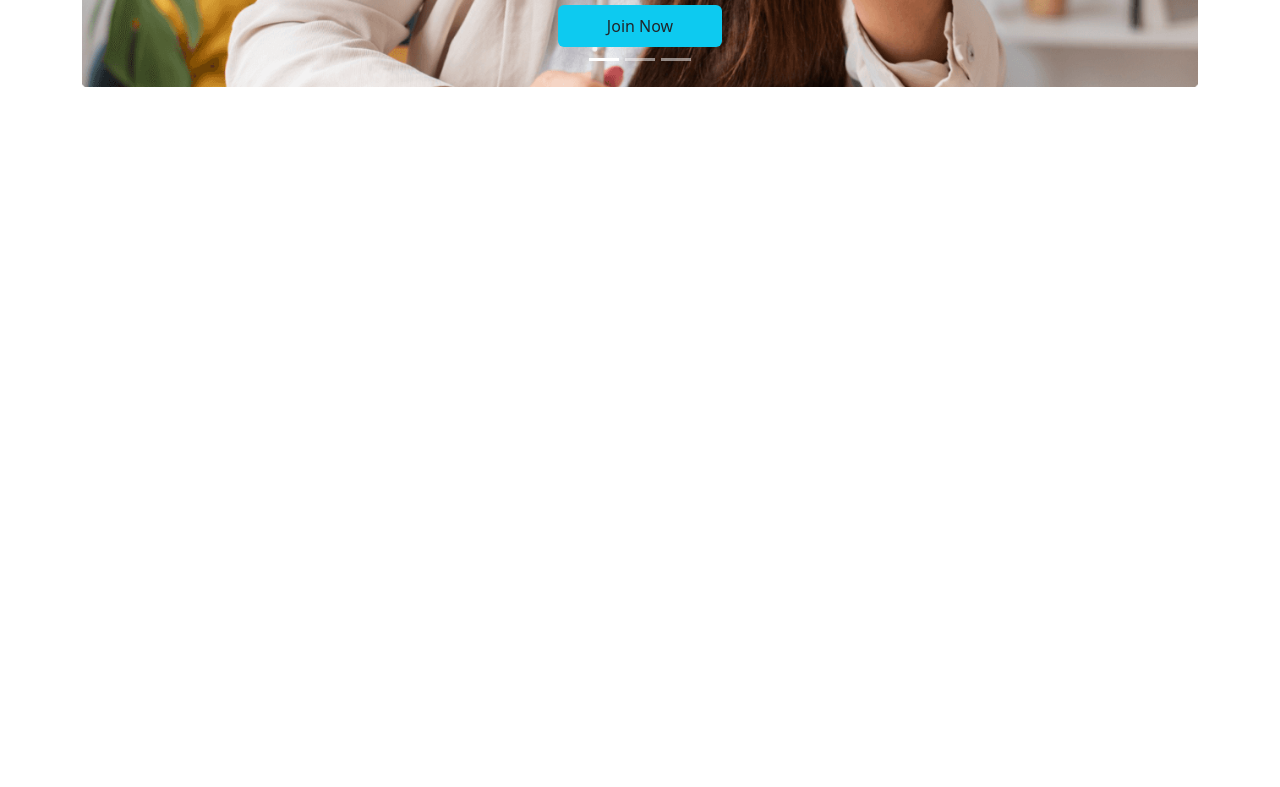
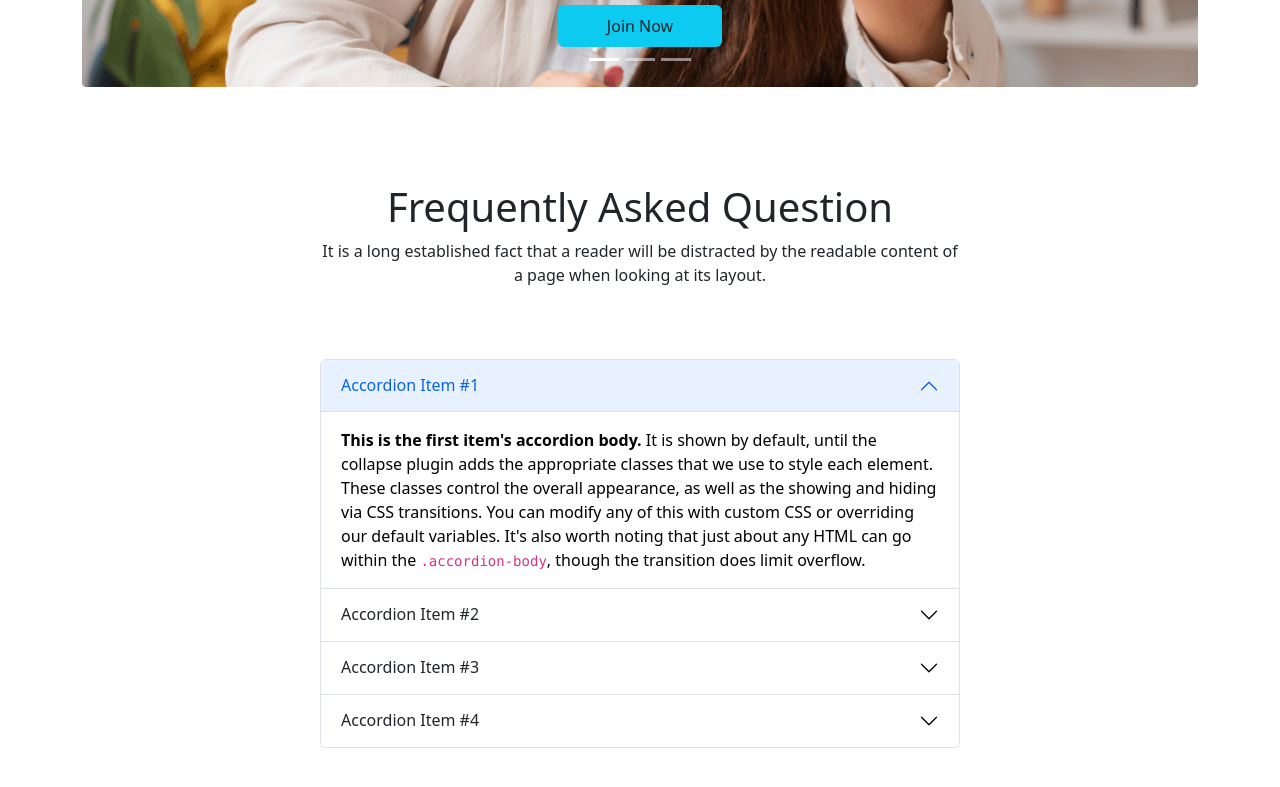
Before and after one commit to sobahan-ali/Edu-Center, a plain HTML site: page index.html in a window 1280 px wide. Shown: the part 587-1374 px from the top of the page. Before the commit the page ends 800 px from the top, so only its background shows below. Drawn offline with nearby package versions, Linux system fonts and the light colour scheme.

Commit message:
frequently asked question part addeded

```diff
--- a/index.html
+++ b/index.html
@@ -30,10 +30,13 @@
               </ul>
           </div>
         </div>
-     </header>
+     </nav>
+
      <!-- --------------------navbar end------------------------- -->
 
+
      <!-- --------------------banner carousel start------------------------- -->
+
       <section>
           <div id="carouselExampleCaptions" class="container carousel slide" data-bs-ride="false">
             <div class="carousel-indicators">
@@ -77,7 +80,75 @@
             </button>
           </div>
       </section>
+    </header>
      <!-- --------------------banner carousel end------------------------- -->
+
+    <main>
+       <!-- ---------------frequently asked section start---------------------- -->
+       <section class="w-50 mx-auto my-5 py-5">
+          <h1 class="text-center">Frequently Asked Question</h1>
+          <p class="text-center">It is a long established fact that a reader will be distracted by the readable content of a page when looking at its layout.</p>
+            <div class="row row-cols-1 g-4 mt-5">
+              <div class="col-12">
+                <div class="card border-0">
+                  <div class="accordion" id="accordionExample">
+                    <div class="accordion-item">
+                      <h2 class="accordion-header" id="headingOne">
+                        <button class="accordion-button" type="button" data-bs-toggle="collapse" data-bs-target="#collapseOne" aria-expanded="true" aria-controls="collapseOne">
+                          Accordion Item #1
+                        </button>
+                      </h2>
+                      <div id="collapseOne" class="accordion-collapse collapse show" aria-labelledby="headingOne" data-bs-parent="#accordionExample">
+                        <div class="accordion-body">
+                          <strong>This is the first item's accordion body.</strong> It is shown by default, until the collapse plugin adds the appropriate classes that we use to style each element. These classes control the overall appearance, as well as the showing and hiding via CSS transitions. You can modify any of this with custom CSS or overriding our default variables. It's also worth noting that just about any HTML can go within the <code>.accordion-body</code>, though the transition does limit overflow.
+                        </div>
+                      </div>
+                    </div>
+                    <div class="accordion-item">
+                      <h2 class="accordion-header" id="headingTwo">
+                        <button class="accordion-button collapsed" type="button" data-bs-toggle="collapse" data-bs-target="#collapseTwo" aria-expanded="false" aria-controls="collapseTwo">
+                          Accordion Item #2
+                        </button>
+                      </h2>
+                      <div id="collapseTwo" class="accordion-collapse collapse" aria-labelledby="headingTwo" data-bs-parent="#accordionExample">
+                        <div class="accordion-body">
+                          <strong>This is the second item's accordion body.</strong> It is hidden by default, until the collapse plugin adds the appropriate classes that we use to style each element. These classes control the overall appearance, as well as the showing and hiding via CSS transitions. You can modify any of this with custom CSS or overriding our default variables. It's also worth noting that just about any HTML can go within the <code>.accordion-body</code>, though the transition does limit overflow.
+                        </div>
+                      </div>
+                    </div>
+                    <div class="accordion-item">
+                      <h2 class="accordion-header" id="headingThree">
+                        <button class="accordion-button collapsed" type="button" data-bs-toggle="collapse" data-bs-target="#collapseThree" aria-expanded="false" aria-controls="collapseThree">
+                          Accordion Item #3
+                        </button>
+                      </h2>
+                      <div id="collapseThree" class="accordion-collapse collapse" aria-labelledby="headingThree" data-bs-parent="#accordionExample">
+                        <div class="accordion-body">
+                          <strong>This is the third item's accordion body.</strong> It is hidden by default, until the collapse plugin adds the appropriate classes that we use to style each element. These classes control the overall appearance, as well as the showing and hiding via CSS transitions. You can modify any of this with custom CSS or overriding our default variables. It's also worth noting that just about any HTML can go within the <code>.accordion-body</code>, though the transition does limit overflow.
+                        </div>
+                      </div>
+                    </div>
+                    <div class="accordion-item">
+                      <h2 class="accordion-header" id="headingFour">
+                        <button class="accordion-button collapsed" type="button" data-bs-toggle="collapse" data-bs-target="#collapseFour" aria-expanded="false" aria-controls="collapseFour">
+                          Accordion Item #4
+                        </button>
+                      </h2>
+                      <div id="collapseFour" class="accordion-collapse collapse" aria-labelledby="headingFour" data-bs-parent="#accordionExample">
+                        <div class="accordion-body">
+                          <strong>This is the third item's accordion body.</strong> It is hidden by default, until the collapse plugin adds the appropriate classes that we use to style each element. These classes control the overall appearance, as well as the showing and hiding via CSS transitions. You can modify any of this with custom CSS or overriding our default variables. It's also worth noting that just about any HTML can go within the <code>.accordion-body</code>, though the transition does limit overflow.
+                        </div>
+                      </div>
+                    </div>
+                  </div>
+                </div>
+              </div>
+            </div>
+       </section>
+       <!-- ---------------frequently asked section end---------------------- -->
+    </main>
+
+
 
     <script src="https://cdn.jsdelivr.net/npm/bootstrap@5.2.0/dist/js/bootstrap.bundle.min.js" integrity="sha384-A3rJD856KowSb7dwlZdYEkO39Gagi7vIsF0jrRAoQmDKKtQBHUuLZ9AsSv4jD4Xa" crossorigin="anonymous"></script>
   </body>
```
Lines whose indentation alone changed are shown as unchanged.
